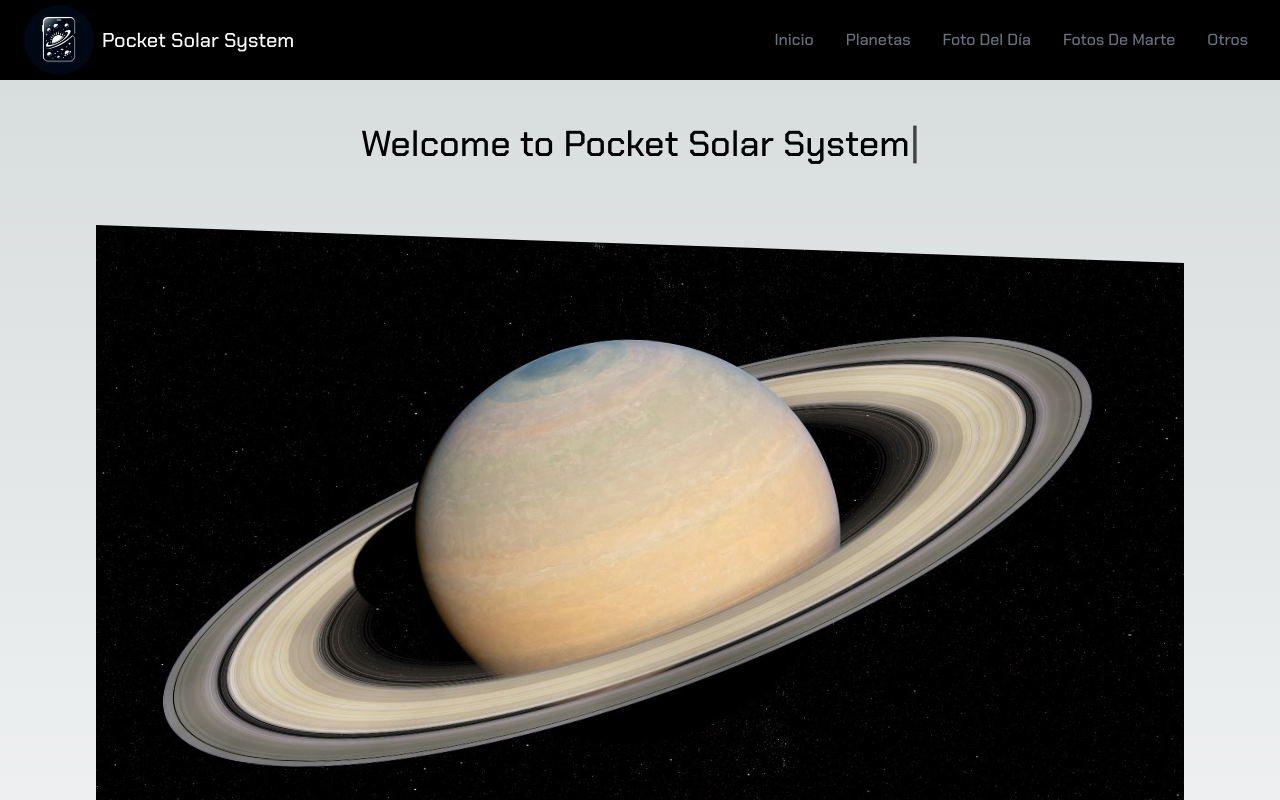
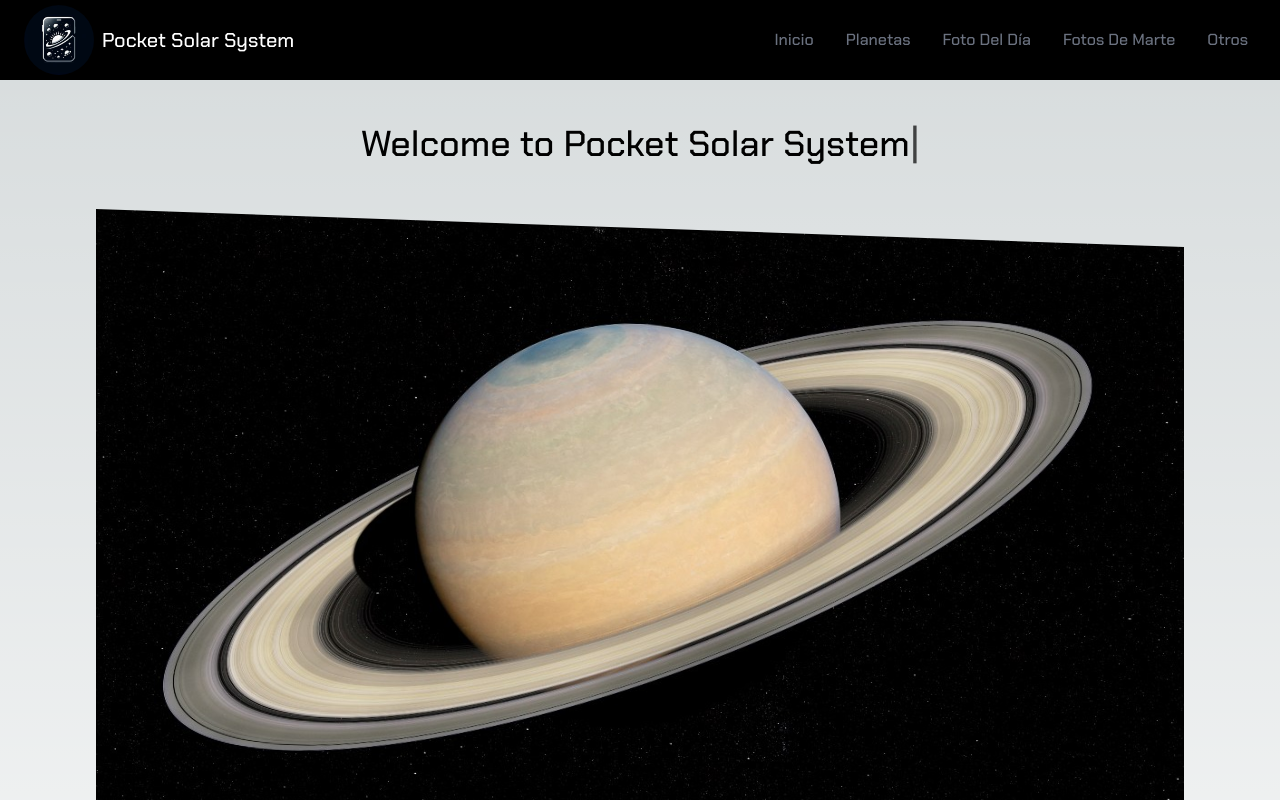
Before and after one commit to PocketSolarSystem/PocketSolarSystem, a Next.js app: page / in a window 1280 px wide. Shown: the top 800 px of the page. Built offline with nearby package versions, Linux system fonts and the light colour scheme.

Commit message:
Cambio margin imagen

```diff
--- a/src/app/page.tsx
+++ b/src/app/page.tsx
@@ -24,7 +24,7 @@ export default function Home() {
             width={1200}
             height={672}
             alt="Landing page Saturn image"
-            className="mt-20 skew-y-2 z-0"
+            className="mt-16 skew-y-2 z-0"
           />
         </div>
         <h2 className="text-xl mt-20"><strong>¿Qué es Pocket Solar System?</strong></h2>
```
